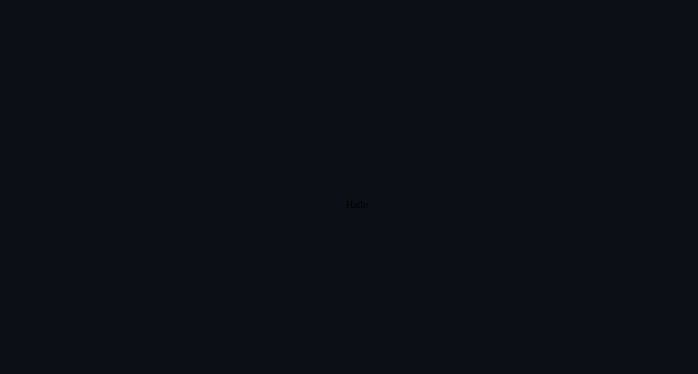
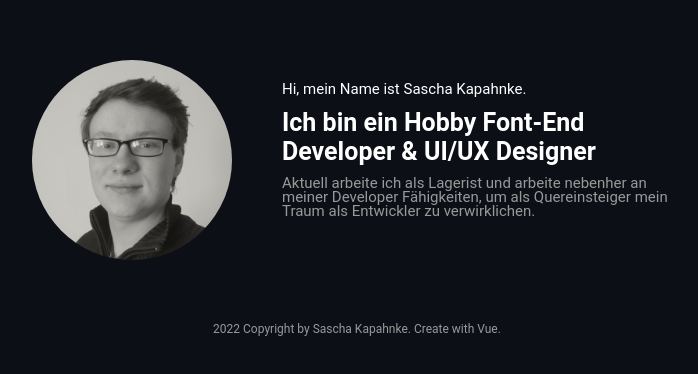
Before and after one commit to DevContinue/my_homepage, a Vue app: page / in a window 1280 px wide. Shown: the part 196-570 px from the top of the page, without its empty margins (283-981 px from the left). Built offline with nearby package versions, Linux system fonts and the light colour scheme.

Commit message:
build app

```diff
--- a/src/App.vue
+++ b/src/App.vue
@@ -1,10 +1,12 @@
 <script>
 
 import HeroCard from "@/components/HeroCard.vue";
+import Footer from "@/components/Footer.vue";
 
 export default {
     components: {
-        HeroCard
+        HeroCard,
+        Footer
     }
 }
 
@@ -14,6 +16,8 @@ export default {
     <main>
         <HeroCard />
     </main>
+
+    <Footer />
 </template>
 
 <style lang="scss">
--- /dev/null
+++ b/src/components/Footer.vue
@@ -0,0 +1,32 @@
+<template>
+    <footer>
+        <p>{{ currentYear }} Copyright by Sascha
+        Kapahnke. Create with Vue.</p>
+    </footer>
+</template>
+
+<script>
+
+export default {
+    data() {
+        return {
+            currentYear: new Date().getFullYear()
+        }
+    }
+}
+
+</script>
+
+<style lang="scss" scoped>
+
+footer {
+    display: flex;
+    justify-content: center;
+    margin: 5rem 0 0 0;
+    p {
+        font-size: 1.2rem;
+        font-family: $roboto;
+        color: $ciGrey;
+    }
+}
+</style>
--- a/src/components/HeroCard.vue
+++ b/src/components/HeroCard.vue
@@ -1,13 +1,29 @@
 <template>
-    <p>Hallo</p>
+
+    <section class="hero-card">
+        <HeroCardImage />
+        <HeroCardIntro />
+    </section>
+
 </template>
 
 <script>
+import HeroCardImage from "@/components/HeroCardImage.vue";
+import HeroCardIntro from "@/components/HeroCardIntro.vue";
+
 export default {
-
+    components: {
+        HeroCardImage,
+        HeroCardIntro
+    }
 }
 </script>
 
 <style lang="scss" scoped>
 
+    .hero-card {
+        display: flex;
+        justify-content: space-between;
+        flex-direction: row;
+    }
 </style>
--- /dev/null
+++ b/src/components/HeroCardImage.vue
@@ -0,0 +1,24 @@
+<template>
+
+   <div class="profile-image">
+    <img src="@/assets/images/profileOne.jpg">
+   </div>
+
+</template>
+
+<style lang="scss" scoped>
+
+$size: 20rem;
+
+.profile-image {
+    border-radius: $size;
+    overflow: hidden;
+    width: $size;
+    height: $size;
+    margin: 0 5rem 0 0;
+    img {
+        width: $size;
+    }
+}
+
+</style>
--- /dev/null
+++ b/src/components/HeroCardIntro.vue
@@ -0,0 +1,35 @@
+<template>
+    <article class="intro-text">
+        <p class="intro-hello">Hi, mein Name ist Sascha Kapahnke.</p>
+        <h1>Ich bin ein Hobby Font-End Developer & UI/UX Designer</h1>
+        <p class="content">Aktuell arbeite ich als Lagerist und
+        arbeite nebenher an meiner Developer Fähigkeiten, um als Quereinsteiger
+        mein Traum als Entwickler zu verwirklichen. </p>
+    </article>
+</template>
+
+<style lang="scss" scoped>
+.intro-text {
+    color: $ciWhite;
+    max-width: 40rem;
+    font-family: $roboto;
+    p {
+        font-size: 1.5rem;
+        padding: 0;
+        margin: 0;
+        &.intro-hello {
+            margin: 2rem 0 1rem 0;
+        }
+        &.content {
+            margin: 0 0 2rem 0;
+            line-height: 1.4rem;
+            color: $ciGrey;
+        }
+    }
+    h1 {
+        font-size: 2.5rem;
+        padding: 0;
+        margin: 0 0 1rem 0;
+    }
+}
+</style>
```
Also changed, not shown: src/assets/images/profileOne.jpg (added).
